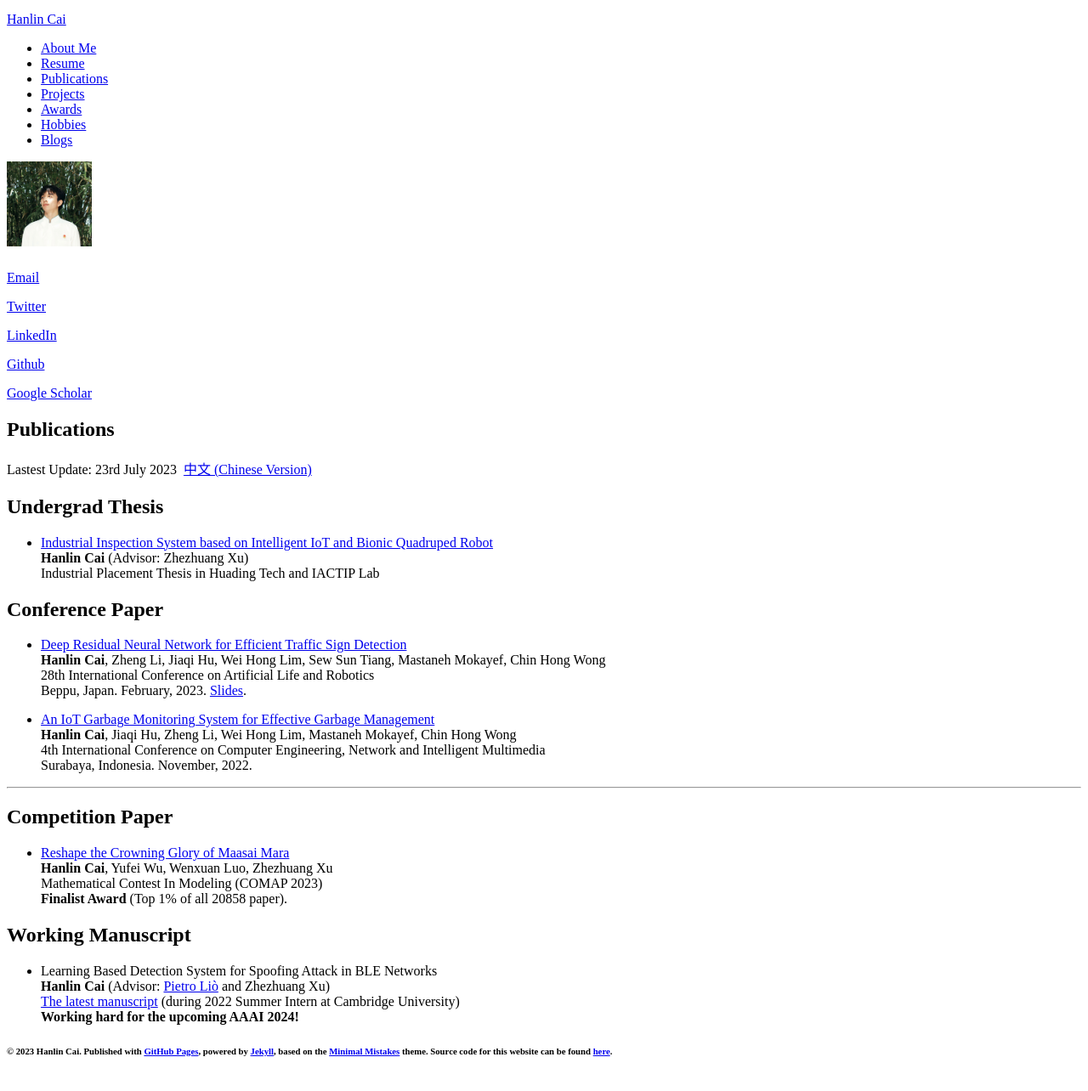
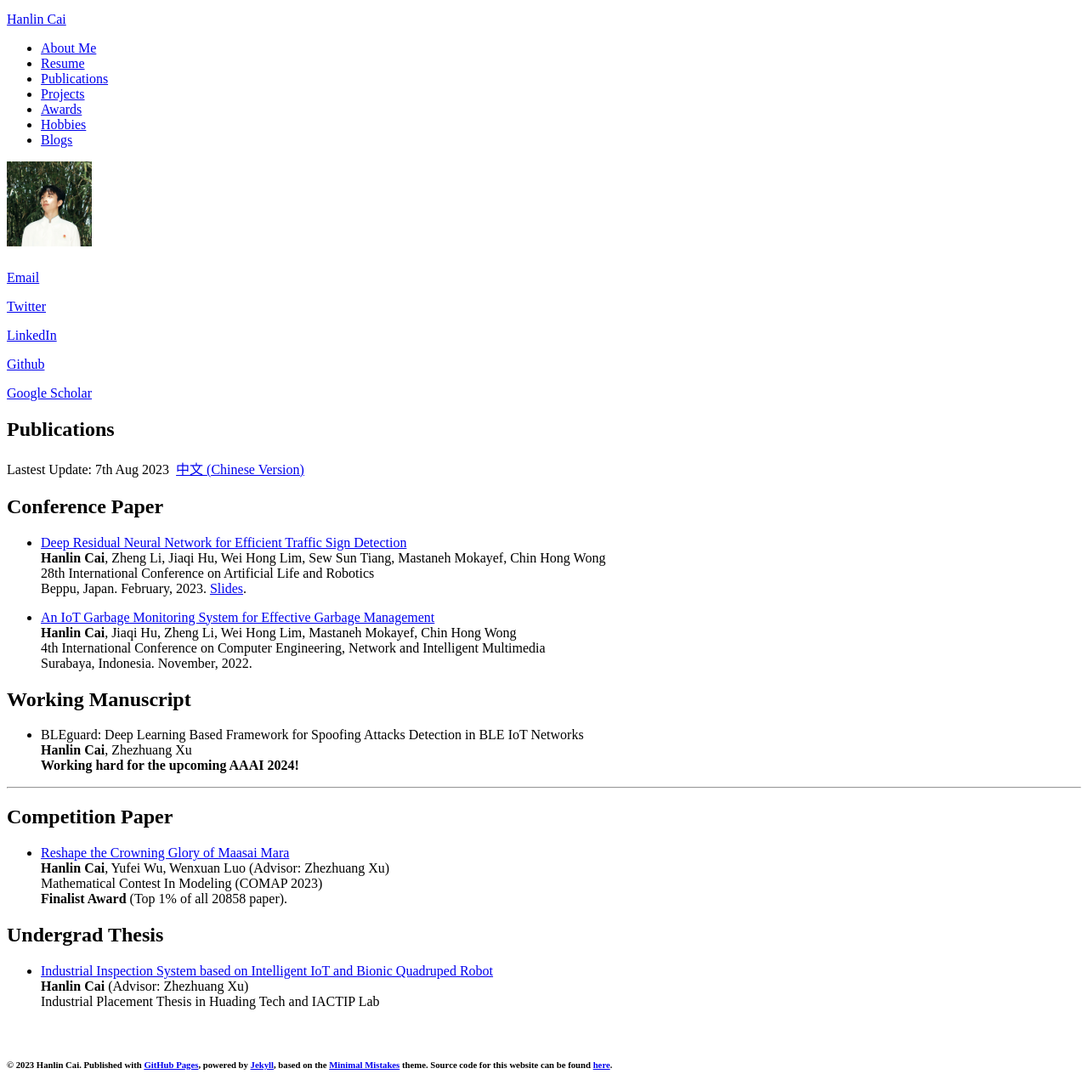
Before and after one commit to GuangLun2000/GuangLun2000.github.io, a Jekyll site: the page built from publications.md, in a window 1280 px wide, cut to the strip 112-1396 px from the top of the page. Shown: the whole strip at 85% size. Built offline with Jekyll 4.4.1, drawn with Linux system fonts in a browser that asks for light colours; nearby versions of some CDN libraries; comment, search, counter and statistics services are not loaded.

Commit message:
Update publications.md

```diff
--- a/publications.md
+++ b/publications.md
@@ -6,11 +6,7 @@ title: Publications
 
 # Publications
 
-Lastest Update: 23rd July 2023&nbsp;  [中文 (Chinese Version)](https://caihanlin.com/publications-zh/)
-
-## Undergrad Thesis
-
-- [Industrial Inspection System based on Intelligent IoT and Bionic Quadruped Robot](https://caihanlin.com/mypaper/thesis/IP-thesis.pdf)<br>**Hanlin Cai** (Advisor: Zhezhuang Xu)<br>Industrial Placement Thesis in Huading Tech and IACTIP Lab<br>
+Lastest Update: 7th Aug 2023&nbsp;  [中文 (Chinese Version)](https://caihanlin.com/publications-zh/)
 
 ## Conference Paper
 
@@ -18,12 +14,20 @@ Lastest Update: 23rd July 2023&nbsp;  [中文 (Chinese Version)](https://caihanl
 
 - [An IoT Garbage Monitoring System for Effective Garbage Management](https://caihanlin.com/mypaper/202208cenim.pdf)<br>**Hanlin Cai**, Jiaqi Hu, Zheng Li, Wei Hong Lim, Mastaneh Mokayef, Chin Hong Wong<br>4th International Conference on Computer Engineering, Network and Intelligent Multimedia<br>Surabaya, Indonesia. November, 2022.<br>
 
+## Working Manuscript
+
+- BLEguard: Deep Learning Based Framework for Spoofing Attacks Detection in BLE IoT Networks<br>**Hanlin Cai**, Zhezhuang Xu<br>**Working hard for the upcoming AAAI 2024!**
+
+
+
 ---
 
 ## Competition Paper
 
-- [Reshape the Crowning Glory of Maasai Mara](https://caihanlin.com/mypaper/modeling/202302COMAP.pdf)<br>**Hanlin Cai**, Yufei Wu, Wenxuan Luo, Zhezhuang Xu<br>Mathematical Contest In Modeling (COMAP 2023)<br>**Finalist Award** (Top 1% of all 20858 paper).<br>
+- [Reshape the Crowning Glory of Maasai Mara](https://caihanlin.com/mypaper/modeling/202302COMAP.pdf)<br>**Hanlin Cai**, Yufei Wu, Wenxuan Luo (Advisor: Zhezhuang Xu)<br>Mathematical Contest In Modeling (COMAP 2023)<br>**Finalist Award** (Top 1% of all 20858 paper).<br>
 
-## Working Manuscript
+## Undergrad Thesis
 
-- Learning Based Detection System for Spoofing Attack in BLE Networks<br>**Hanlin Cai** (Advisor: [Pietro Liò](https://www.cl.cam.ac.uk/~pl219/) and Zhezhuang Xu)<br>[The latest manuscript](https://caihanlin.com/mypaper/202210camb.pdf) (during 2022 Summer Intern at Cambridge University)<br>**Working hard for the upcoming AAAI 2024!**
+- [Industrial Inspection System based on Intelligent IoT and Bionic Quadruped Robot](https://caihanlin.com/mypaper/thesis/IP-thesis.pdf)<br>**Hanlin Cai** (Advisor: Zhezhuang Xu)<br>Industrial Placement Thesis in Huading Tech and IACTIP Lab<br>
+
+<br>
```
